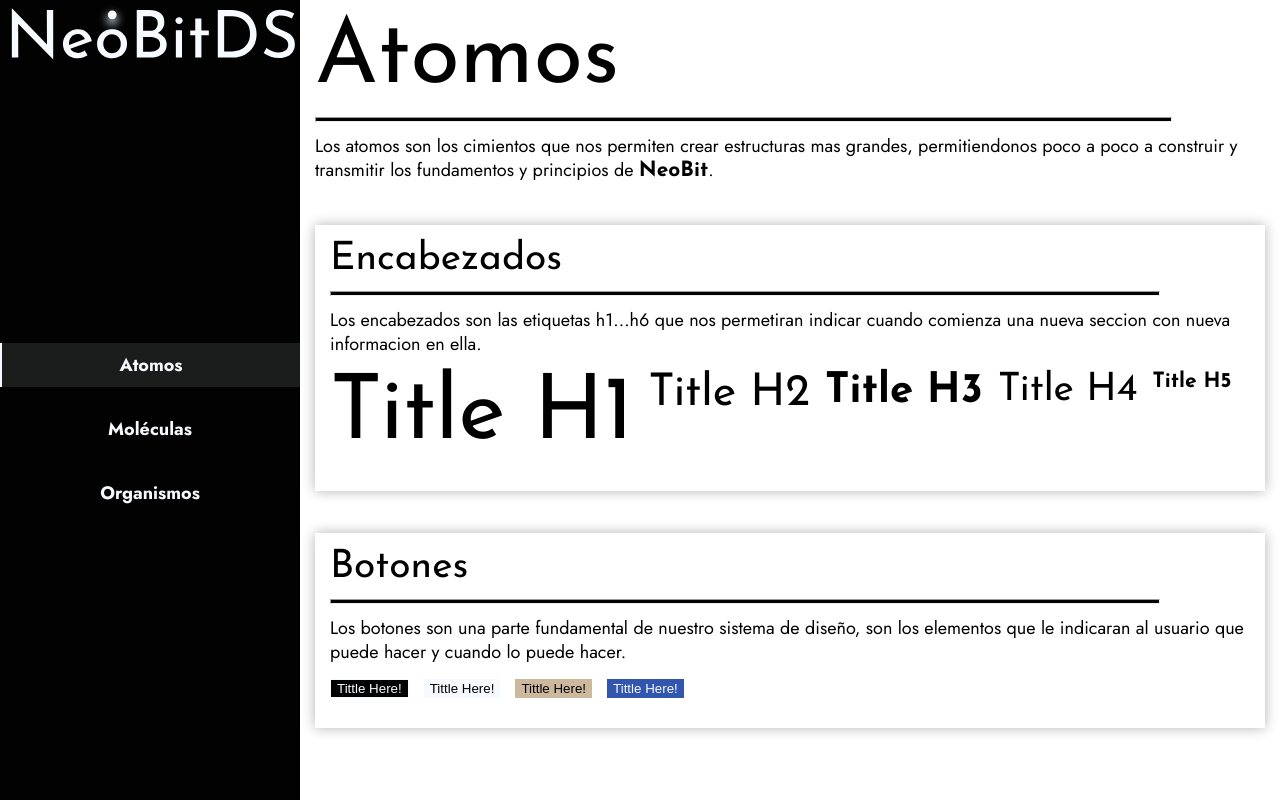
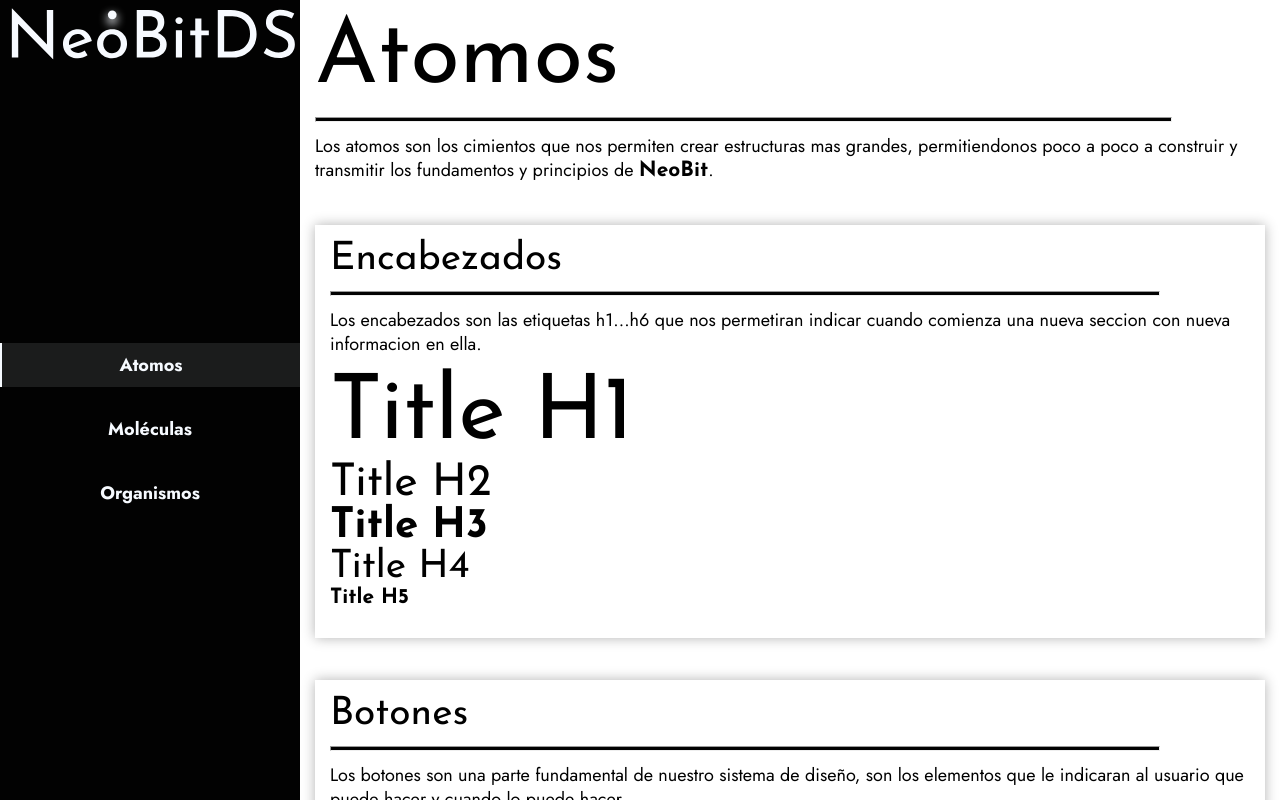
Before and after one commit to WS-Jedp/NeoBit, a React app in the folder DesignSystem/: page /atoms in a window 1280 px wide. Built offline with nearby package versions, Linux system fonts and the light colour scheme.

Commit message:
feature/vertical-design The design was implemented

```diff
--- a/DesignSystem/package.json
+++ b/DesignSystem/package.json
@@ -49,6 +49,7 @@
   "dependencies": {
     "react": "^16.13.1",
     "react-dom": "^16.13.1",
-    "react-router-dom": "^5.2.0"
+    "react-router-dom": "^5.2.0",
+    "react-syntax-highlighter": "^12.2.1"
   }
 }
--- a/DesignSystem/src/containers/Atoms.jsx
+++ b/DesignSystem/src/containers/Atoms.jsx
@@ -1,4 +1,7 @@
-import React from 'react';
+import React, { Fragment } from 'react';
+import SyntaxHighlighter from 'react-syntax-highlighter';
+import { dark } from 'react-syntax-highlighter/dist/esm/styles/prism';
+import components from './components';
 
 const Atoms = () => {
   return (
@@ -6,13 +9,21 @@ const Atoms = () => {
       <div className="systemContent--information">
         <h1>Atomos</h1>
         <hr />
-        <p>Los atomos son los cimientos que nos permiten crear estructuras mas grandes, permitiendonos poco a poco a construir y transmitir los fundamentos y principios de <strong>NeoBit</strong>.</p>
+        <p>
+          Los atomos son los cimientos que nos permiten crear estructuras mas
+          grandes, permitiendonos poco a poco a construir y transmitir los
+          fundamentos y principios de <strong>NeoBit</strong>.
+        </p>
       </div>
 
       <section className="systemContent--section">
         <h4>Encabezados</h4>
         <hr />
-        <p>Los encabezados son las etiquetas <code>h1...h6</code> que nos permetiran indicar cuando comienza una nueva seccion con nueva informacion en ella.</p>
+        <p>
+          Los encabezados son las etiquetas <code>h1...h6</code> que nos
+          permetiran indicar cuando comienza una nueva seccion con nueva
+          informacion en ella.
+        </p>
 
         <div className="systemContent--section--components">
           <h1>Title H1</h1>
@@ -26,13 +37,22 @@ const Atoms = () => {
       <section className="systemContent--section">
         <h4>Botones</h4>
         <hr />
-        <p>Los botones son una parte fundamental de nuestro sistema de diseño, son los elementos que le indicaran al usuario que puede hacer y cuando lo puede hacer.</p>
+        <p>
+          Los botones son una parte fundamental de nuestro sistema de diseño,
+          son los elementos que le indicaran al usuario que puede hacer y cuando
+          lo puede hacer.
+        </p>
 
         <div className="systemContent--section--components">
-          <button className="button-primaryBlack">Tittle Here!</button>
-          <button className="button-primaryWhite">Tittle Here!</button>
-          <button className="button-secondaryGray">Tittle Here!</button>
-          <button className="button-secondaryBlue">Tittle Here!</button>
+          {components.buttons.map((button, index) => (
+            <div key={index}>
+              <h5>{button.name}</h5>
+              <button className={button.className}>Type me</button>
+              <SyntaxHighlighter language="htmlbars" style={dark}>
+                {button.code}
+              </SyntaxHighlighter>
+            </div>
+          ))}
         </div>
       </section>
     </article>
--- /dev/null
+++ b/DesignSystem/src/containers/components.js
@@ -0,0 +1,29 @@
+export default {
+  buttons: [
+    {
+      "name": "Button Normal",
+      "code": "<button className=\"button\">Type me</button>",
+      "className": "button"
+    },
+    {
+      "name": "Button Black",
+      "code": "<button className=\"button-primaryBlack\">Type me</button>",
+      "className": "button-primaryBlack"
+    },
+    {
+      "name": "Button White",
+      "code": "<button className=\"button-primaryWhite\">Type me</button>",
+      "className": "button-primaryWhite"
+    },
+    {
+      "name": "Button Gray",
+      "code": "<button className=\"button-secondaryGray\">Type me</button>",
+      "className": "button-secondaryGray"
+    },
+    {
+      "name": "Button Blue",
+      "code": "<button className=\"button-primaryBlack\">Type me</button>",
+      "className": "button-secondaryBlue"
+    }
+  ],
+}
--- a/DesignSystem/src/styles/Containers/AtomsStyles.scss
+++ b/DesignSystem/src/styles/Containers/AtomsStyles.scss
@@ -18,12 +18,11 @@
     &--components{
       position: relative;
       display: flex;
-      flex-flow: row wrap;
+      flex-flow: column wrap;
       height: auto;
       padding: $space-elements-big 0;
-
-      & * {
-        margin-right: $space-elements-big;
+      & div {
+        margin-bottom: $space-elements-big;
       }
     }
   }
--- a/DesignSystem/src/styles/components/Buttons.scss
+++ b/DesignSystem/src/styles/components/Buttons.scss
@@ -1,4 +1,4 @@
-.button {
+%button {
   font-family: $font-primary;
   min-width: 270px;
   max-width: 270px;
@@ -10,45 +10,57 @@
   font-size: $font-size-p;
   transition: 0.3s ease-in-out;
   cursor: pointer;
+}
+
+.button {
+  @extend %button;
+
+  &:hover {
+    box-shadow: $hover-effect;
+  }
 
   &-primaryBlack{
+    @extend %button;
     border: $color-primary-white 1px solid;
     background-color: $color-primary-black;
     color: $color-primary-white;
 
     &:hover{
-      box-shadow: 0 0 12px rgba(255,255,255,0.6);
+      box-shadow: $hover-effect;
     }
   }
 
   // -------Secondary Button -------
   &-primaryWhite{
+    @extend %button;
     background-color: $color-primary-white;
     border: none;
     color: $color-primary-black;
 
     &:hover{
-      box-shadow: 0 0 12px rgba(12,12,12,0.3);
+      box-shadow: $hover-effect;
     }
   }
 
   &-secondaryGray{
+    @extend %button;
     background-color: $color-secondary-gray;
     border: none;
     color: $color-primary-black;
 
     &:hover{
-      box-shadow: 0 0 12px rgba(12,12,12,0.3);
+      box-shadow: $hover-effect;
     }
   }
 
   &-secondaryBlue{
+    @extend %button;
     background-color: $color-secondary-blue;
     border: none;
     color: $color-primary-white;
 
     &:hover{
-      box-shadow: 0 0 12px rgba(12,12,12,0.3);
+      box-shadow: $hover-effect;
     }
   }
 }
--- a/DesignSystem/src/styles/variables.scss
+++ b/DesignSystem/src/styles/variables.scss
@@ -54,3 +54,8 @@ $space-elements-small: 12px; // Buttons
 $space-section-big: 45px; // Are used when it's finished a section about a subject and start another section with other subject
 $space-section-medium: 42px; // Are used for separate elements with a same purpose (cards)
 $space-section-small: 39px; // Are used when it's finished the article or paragraphs with the same parent
+
+// ---------- Spacing ----------
+// ---------- Spacing ----------
+
+$hover-effect: 0 0 24px rgba($color: #ffffff,$alpha: 1);
```
Also changed, not shown: DesignSystem/src/components/Atoms/Button.jsx (renamed from DesignSystem/src/Components/Atoms/Button.jsx), DesignSystem/src/components/Molecules/SideBar.jsx (renamed from DesignSystem/src/Components/Molecules/SideBar.jsx), 1 other file (tests, documents, lock files or other folders).
